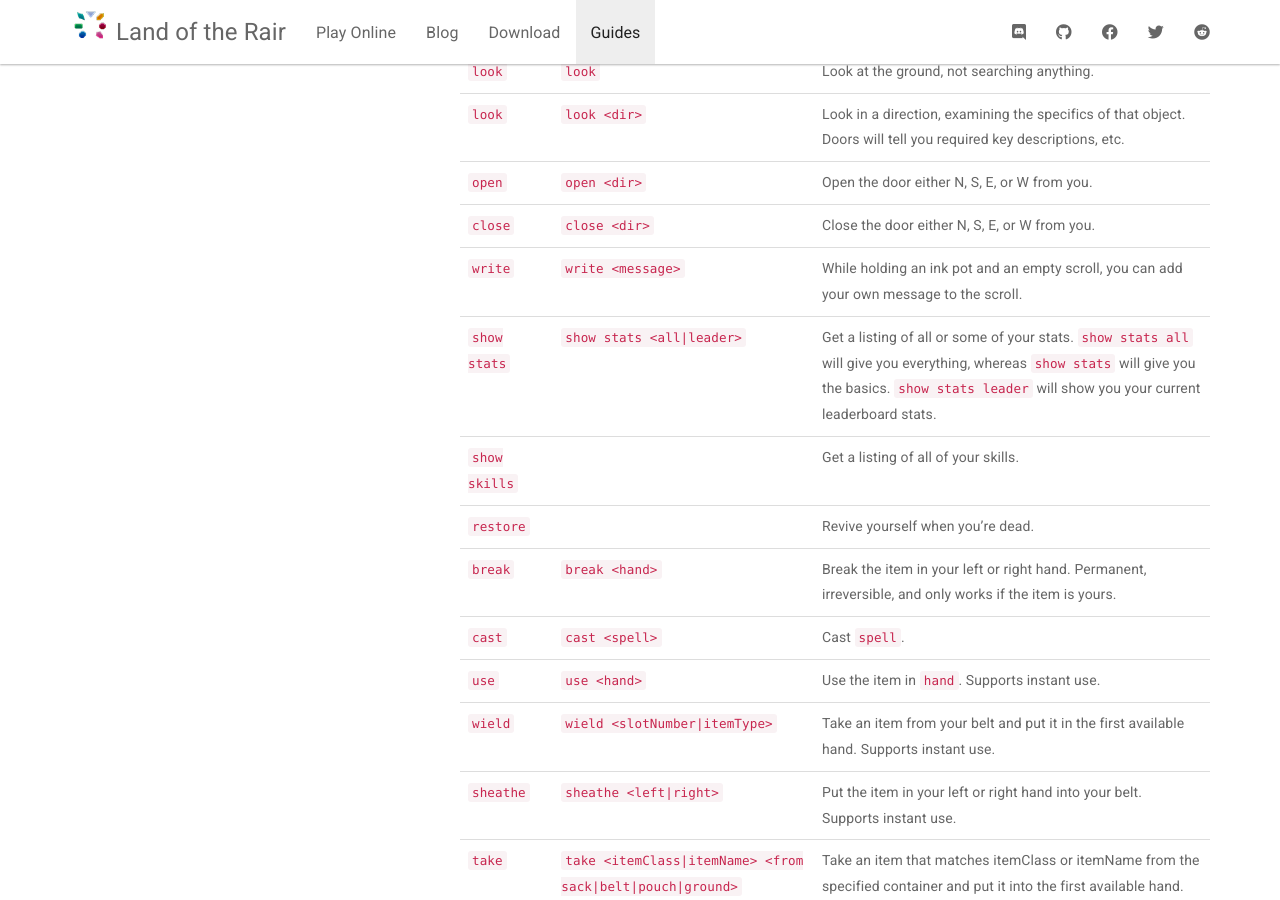
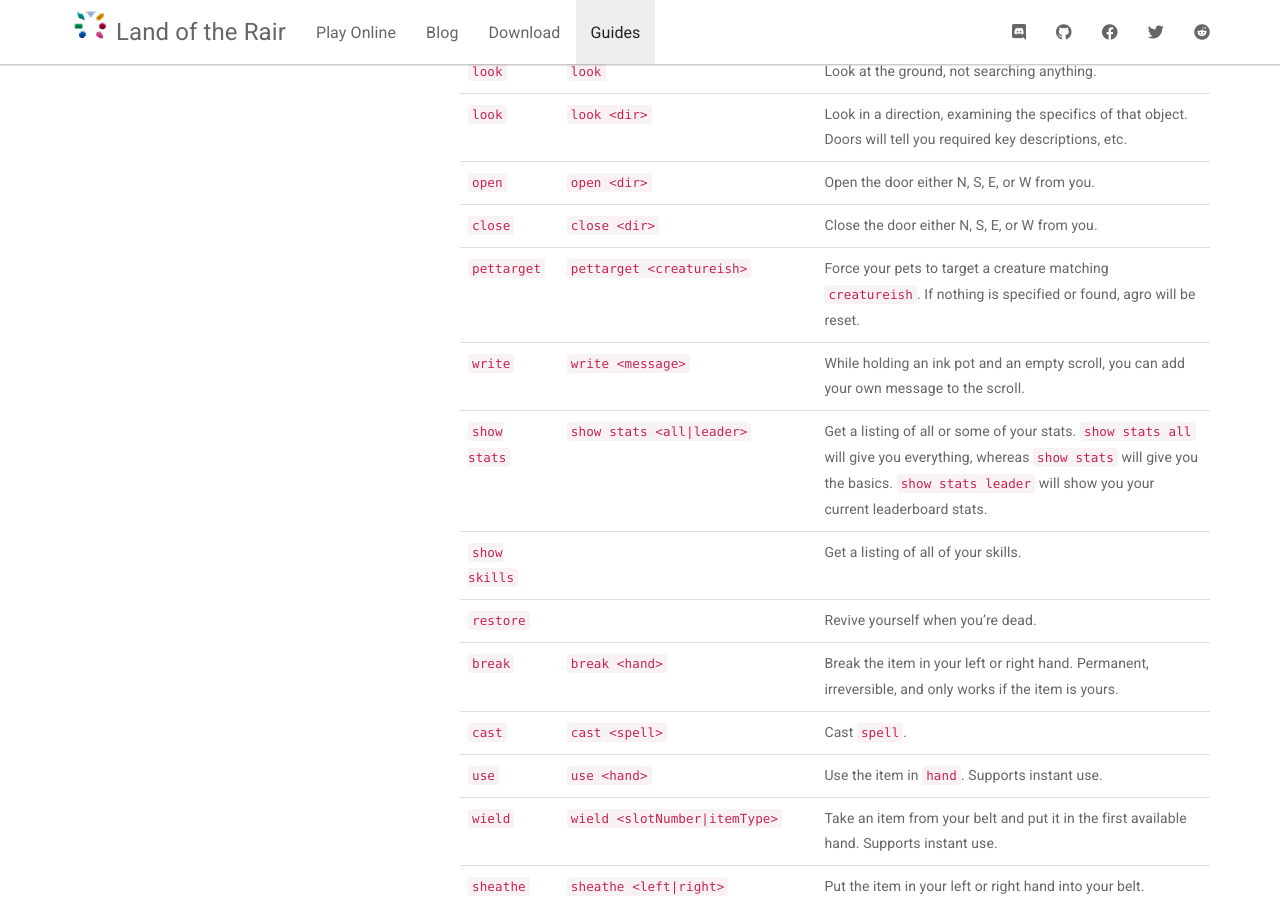
Before and after one commit to LandOfTheRair/landoftherair.github.io, a Jekyll site: the page built from _docs/getting-started/default-macros.md, in a window 1280 px wide and 900 px high, scrolled down 1213 px. Built offline with Jekyll 4.4.1, drawn with Linux system fonts in a browser that asks for light colours; nearby versions of some CDN libraries.

Commit message:
Update default-macros.md

```diff
--- a/_docs/getting-started/default-macros.md
+++ b/_docs/getting-started/default-macros.md
@@ -37,6 +37,7 @@ Macro | Syntax | Description
 `look`                | `look <dir>` | Look in a direction, examining the specifics of that object. Doors will tell you required key descriptions, etc.
 `open`                | `open <dir>` | Open the door either N, S, E, or W from you.
 `close`               | `close <dir>` | Close the door either N, S, E, or W from you.
+`pettarget`           | `pettarget <creatureish>` | Force your pets to target a creature matching `creatureish`. If nothing is specified or found, agro will be reset.
 `write`               | `write <message>` | While holding an ink pot and an empty scroll, you can add your own message to the scroll.
 `show stats`          | `show stats <all|leader>` | Get a listing of all or some of your stats. `show stats all` will give you everything, whereas `show stats` will give you the basics. `show stats leader` will show you your current leaderboard stats.
 `show skills`         | | Get a listing of all of your skills.
```
